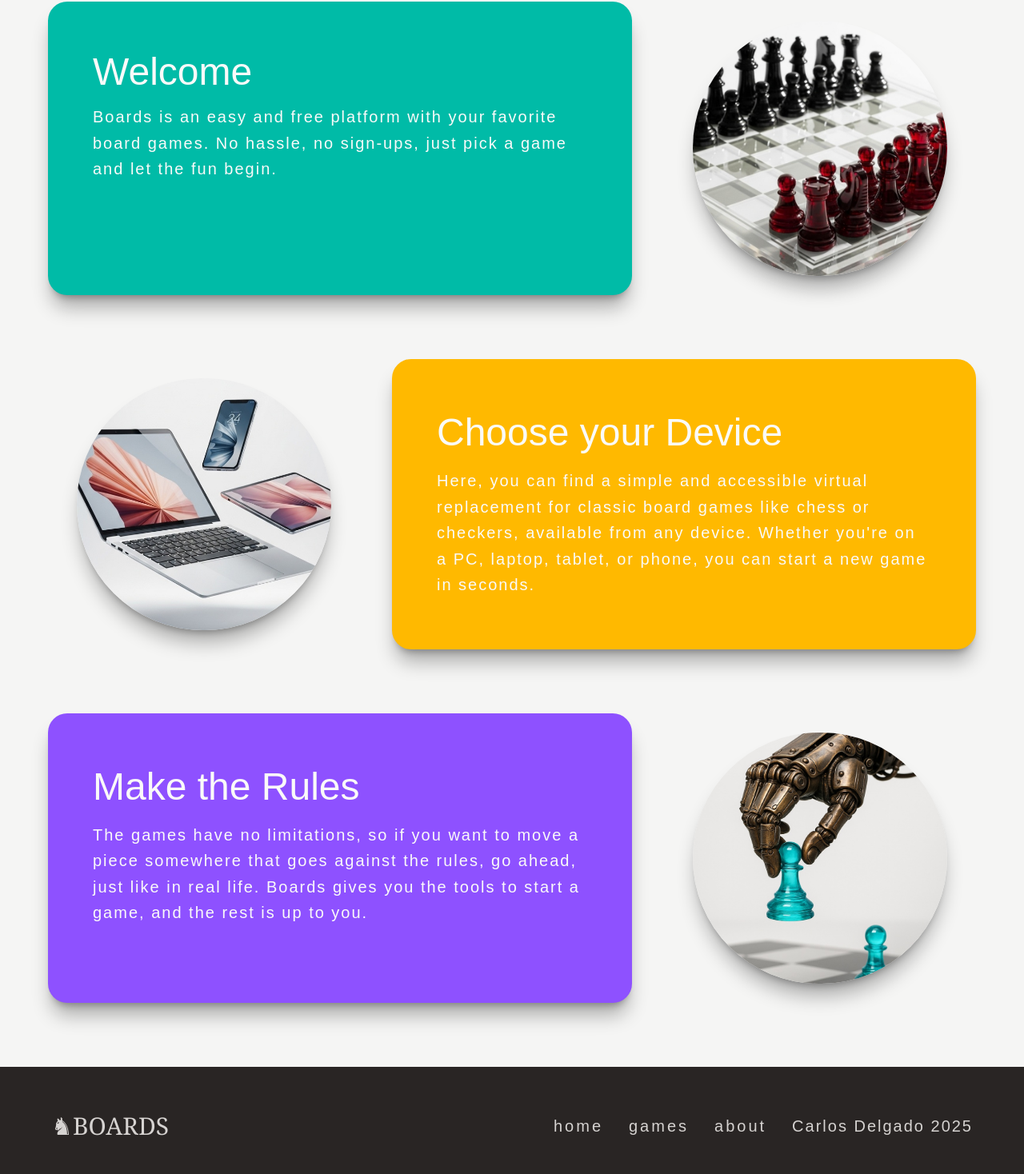
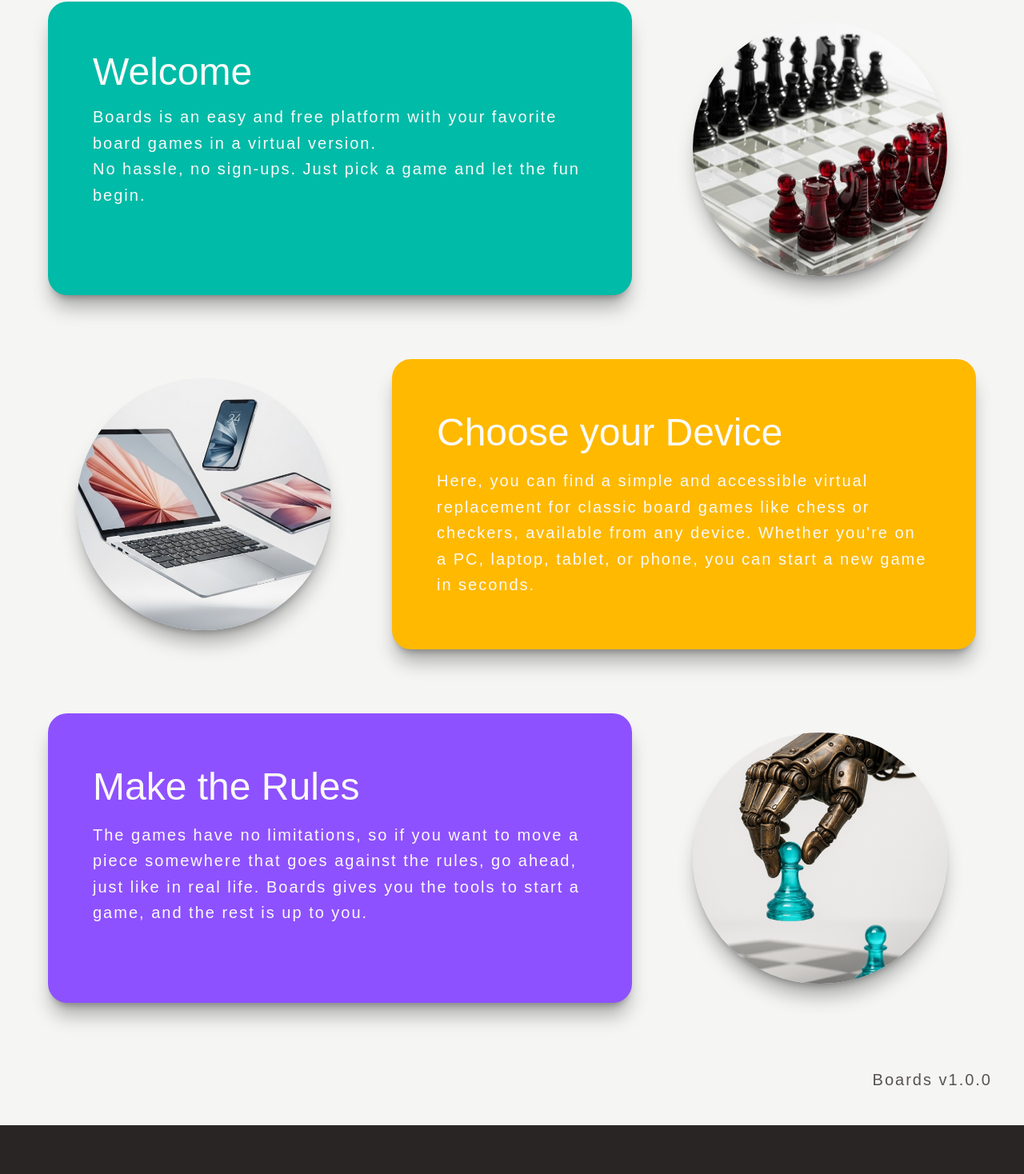
Before and after one commit to delgadociteriowa/boards-mint, a Next.js app: page /about in a window 1280 px wide. Shown: the part 230-1698 px from the top of the page at 80% size. Built offline with nearby package versions, Linux system fonts and the light colour scheme.

Commit message:
fix: about page small fixes

```diff
--- a/src/app/about/page.tsx
+++ b/src/app/about/page.tsx
@@ -15,7 +15,8 @@ const Soon: React.FC = () => {
           <section className="mx-auto max-w-[1200px] flex flex-wrap mb-10 mt-4">
             <div className="bg-teal-500 mx-5 px-14 py-16 rounded-3xl shadow-xl/30 my-10 w-[700px] grow">
               <h4 className="text-left text-5xl text-stone-50 mb-4">Welcome</h4>
-              <p className="text-left text-xl text-stone-50 tracking-[2px] leading-relaxed">Boards is an easy and free platform with your favorite board games. No hassle, no sign-ups, just pick a game and let the fun begin.</p>
+              <p className="text-left text-xl text-stone-50 tracking-[2px] leading-relaxed">Boards is an easy and free platform with your favorite board games in a virtual version.</p>
+              <p className="text-left text-xl text-stone-50 tracking-[2px] leading-relaxed">No hassle, no sign-ups. Just pick a game and let the fun begin.</p>
             </div>
             <div className="px-14 py-16 w-[400px] flex justify-center items-center grow">
               <Image src={AboutTop} alt="A chess board made of cristal" className="block h-[100%] mx-auto my-0 rounded-full shadow-xl/30" width={350} height={350}/>
@@ -34,6 +35,7 @@ const Soon: React.FC = () => {
             <div className="px-14 py-16 w-[400px] flex justify-center items-center grow">
               <Image src={AboutBottom} alt="A robotic hand holding a chess piece" className="block h-[100%] mx-auto my-0 rounded-full shadow-xl/30" width={350} height={350}/>
             </div>
+            <p className="text-right text-xl text-stone-600 tracking-[2px] leading-relaxed w-[100%] mt-10">Boards v1.0.0</p>
           </section>
         </main>
       <Footer/>
```
